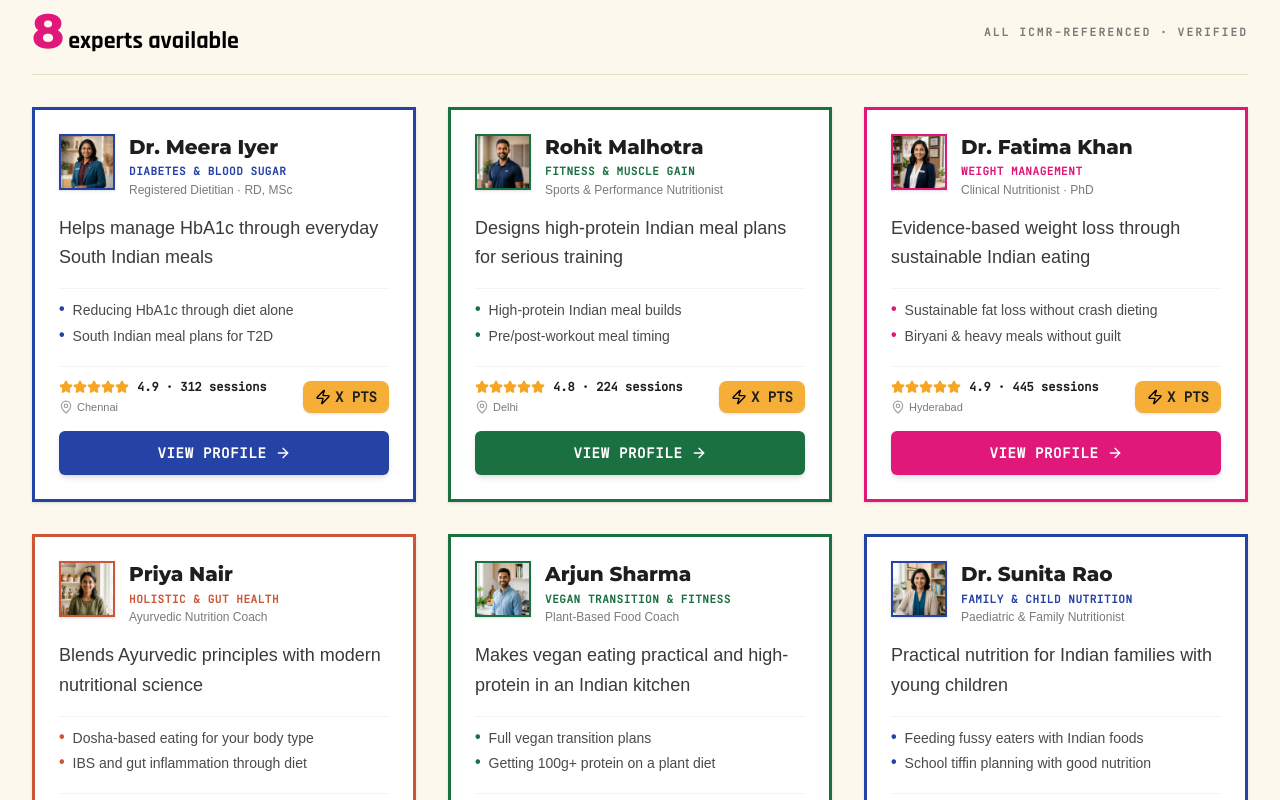
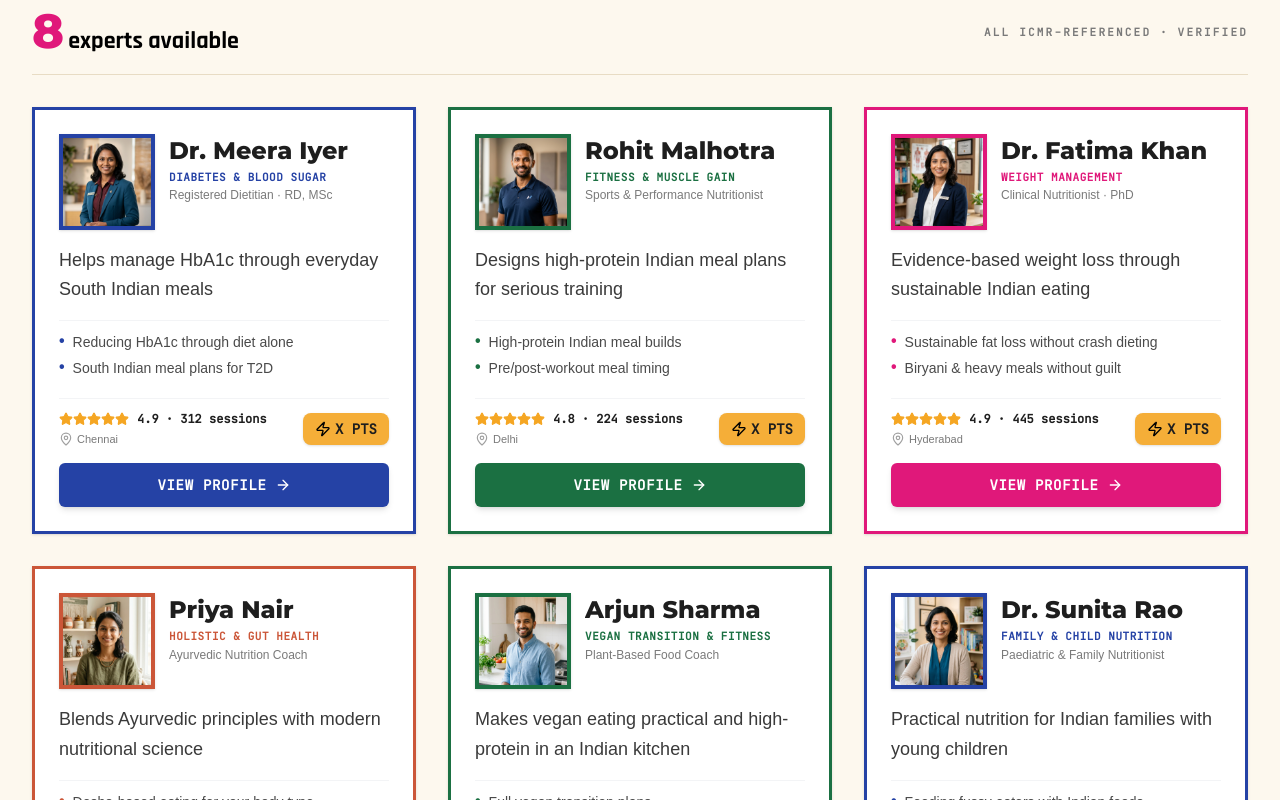
Before and after one commit to webdev-raj/offramp-landing, a Next.js app: page /experts in a window 1280 px wide. Shown: the part 1000-1800 px from the top of the page. Built offline with nearby package versions, Linux system fonts and the light colour scheme; no server answers; a web font is replaced by a local one.

Commit message:
increase the card size

```diff
--- a/src/components/experts/ExpertCard.jsx
+++ b/src/components/experts/ExpertCard.jsx
@@ -22,7 +22,7 @@ export default function ExpertCard({ expert, onOpenProfile, onOpenSwapModal }) {
         {/* Top Header Row: Avatar + Name + Specialty + Credentials */}
         <div className="flex items-start gap-3.5 mb-4 cursor-pointer" onClick={handleViewProfile}>
           <div
-            className="relative w-14 h-14 overflow-hidden shrink-0 border-2 shadow-sm"
+            className="relative w-24 h-24 overflow-hidden shrink-0 border-4 shadow-sm"
             style={{ borderColor: expert.accentColor }}
           >
             <Image
@@ -35,7 +35,7 @@ export default function ExpertCard({ expert, onOpenProfile, onOpenSwapModal }) {
           </div>
 
           <div className="min-w-0 flex-1">
-            <h3 className="font-montserrat-bold text-lg sm:text-xl text-[#1E1E1E] leading-snug truncate group-hover:text-[#E0187A] transition-colors">
+            <h3 className="font-montserrat-bold text-xl sm:text-2xl text-[#1E1E1E] leading-snug truncate group-hover:text-[#E0187A] transition-colors">
               {expert.name}
             </h3>
             <p
```
